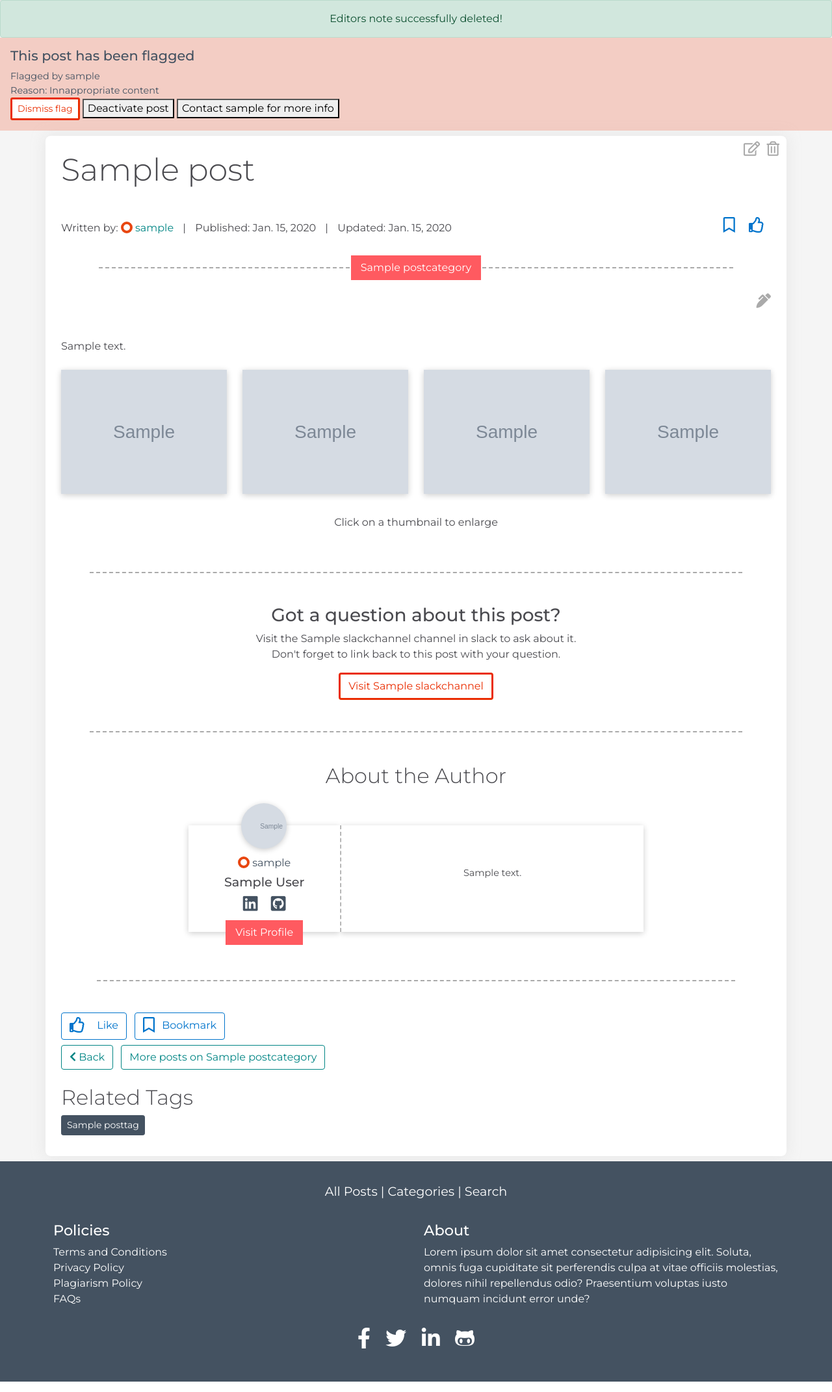
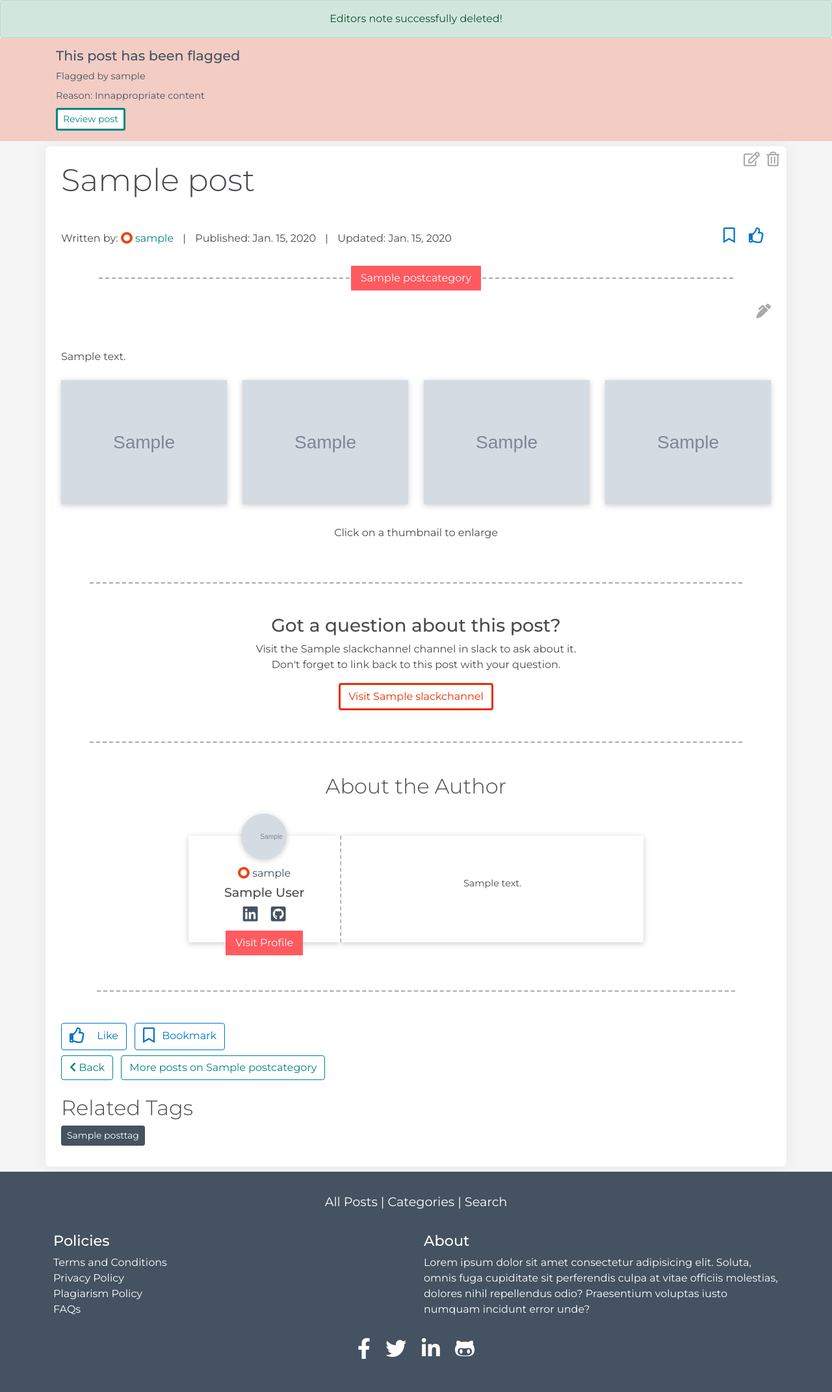
Before and after one commit to Code-Institute-Org/thelibrary, a Django app: page /manager/editors_note/delete/1 in a window 1280 px wide. Shown: the part 55-2197 px from the top of the page at 65% size. Run offline with Django 3.2, Linux system fonts and the light colour scheme; a user stored in the database is signed in; tables that the repository leaves empty hold one stand-in row (values such as "Sample post"); grey boxes marked "Sample" are stand-in pictures; some libraries are stand-ins or nearby versions.

Commit message:
Add flag review functionality for manager.

```diff
--- a/manager/views.py
+++ b/manager/views.py
@@ -6,6 +6,7 @@ from django.db.models import Q
 from django.http import HttpResponseRedirect
 from django.shortcuts import get_object_or_404, render, redirect
 from django.urls import reverse_lazy
+from django.urls.base import reverse
 from django.views.generic.edit import UpdateView
 from posts.models import Post, PostFlag, PostCategory, PostTag
 from users.models import UserProfile, User
@@ -266,6 +267,5 @@ def delete_flag(request, pk):
     post_flag = get_object_or_404(PostFlag, pk=pk)
     post_flag.delete()
     messages.add_message(
-            request, messages.SUCCESS, "Flag successfully deleted")
-    next_pg = request.GET.get('next', '/')
-    return HttpResponseRedirect(next_pg)
+            request, messages.SUCCESS, "Flag successfully dismissed")
+    return redirect('manage_flags')
--- a/posts/templates/post_detail.html
+++ b/posts/templates/post_detail.html
@@ -14,20 +14,20 @@
 
 {% block content %}
 
-<div class="container-fluid">
-    <div class="row">
-        {% if post.flag and user.userprofile.is_admin %}
-        <div id="flag-info" class="col-12 post-detail-note">
-            <h2>This post has been flagged</h2>
-            <p>Flagged by {{ post.flag.flagger.username }}</p>
-            <p>Reason: {{ post.flag.reason }}</p>
-            <button id="deleteFlag" class="btn btn-sm btn-orange" data-flag-id="{{ post.flag.id }}">Dismiss flag</button>
-            <button>Deactivate post</button>
-            <button>Contact {{ post.flag.flagger.username }} for more info</button>
+{% if post.flag and user.userprofile.is_admin %}
+<div id="flag-info">
+    <div class="container">
+        <div class="row">
+            <div class="col-12 post-detail-note">
+                <h2>This post has been flagged</h2>
+                <p>Flagged by {{ post.flag.flagger.username }}</p>
+                <p>Reason: {{ post.flag.reason }}</p>
+                <a href="{% url 'review_post' post.id post.slug  %}" class="btn btn-sm btn-teal">Review post</a>
+            </div>
         </div>
-        {% endif %}
     </div>
 </div>
+{% endif %}
 
 <article id="post-detail" class="container my-2 white-box box-shadow-light-spread">
     <div class="row">
--- a/static/css/main.css
+++ b/static/css/main.css
@@ -853,6 +853,10 @@ https://stackoverflow.com/questions/18531959/how-to-create-triangle-shape-in-the
     background-color: var(--t-orange);
 }
 
+#flag-info p {
+    margin-bottom: 8px;
+}
+
 .post-image {
     width: 100%;
     margin-top: 1.5rem;
--- a/static/js/postBtns.js
+++ b/static/js/postBtns.js
@@ -63,7 +63,7 @@ if (editorsNoteDeleteBtn) {
 }
 
 function checkDeleteFlag(flagID) {
-    let check = confirm("Are you sure you want to delete this flag?");
+    let check = confirm("Are you sure you want to dismiss this flag?");
     if (check) {
         let currentURL = window.location.href;
         let splitStr = currentURL.split('/');
```
Also changed, not shown: posts/templates/post_review.html (+16 -2 lines).
